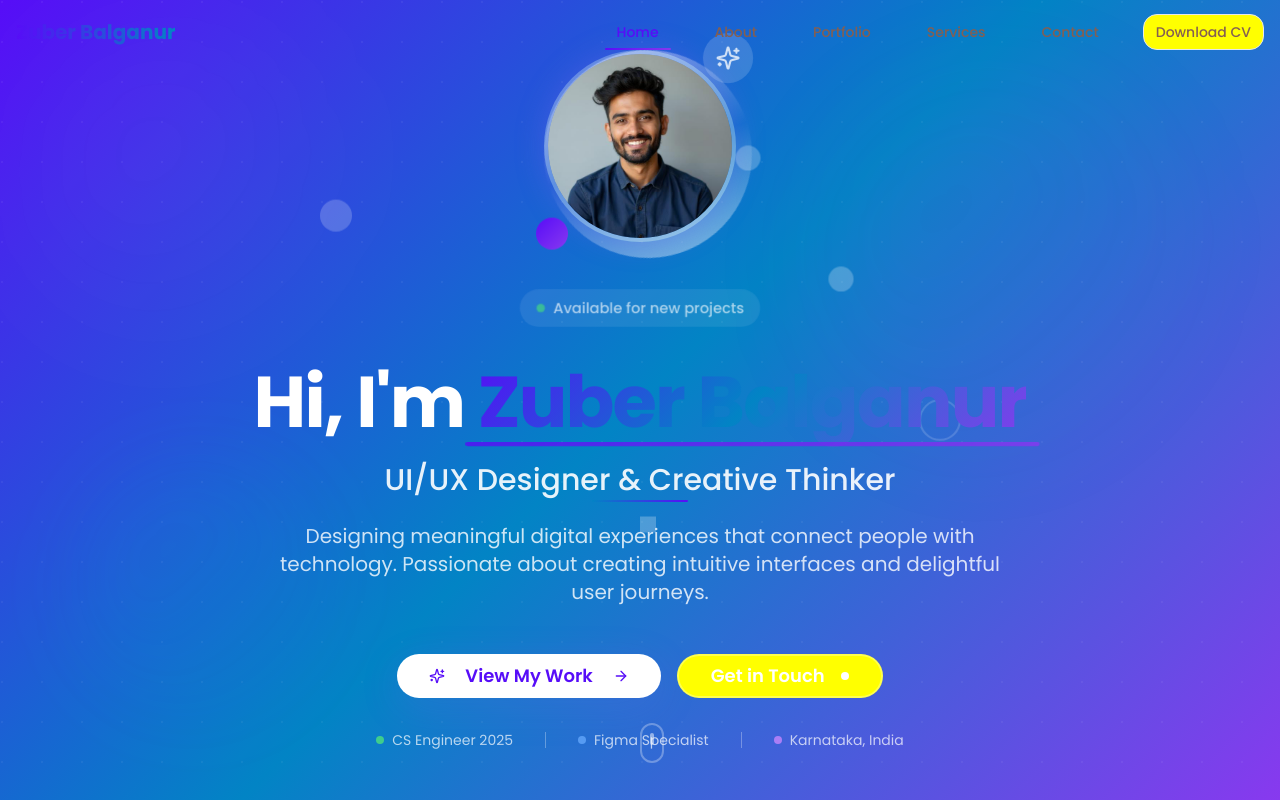
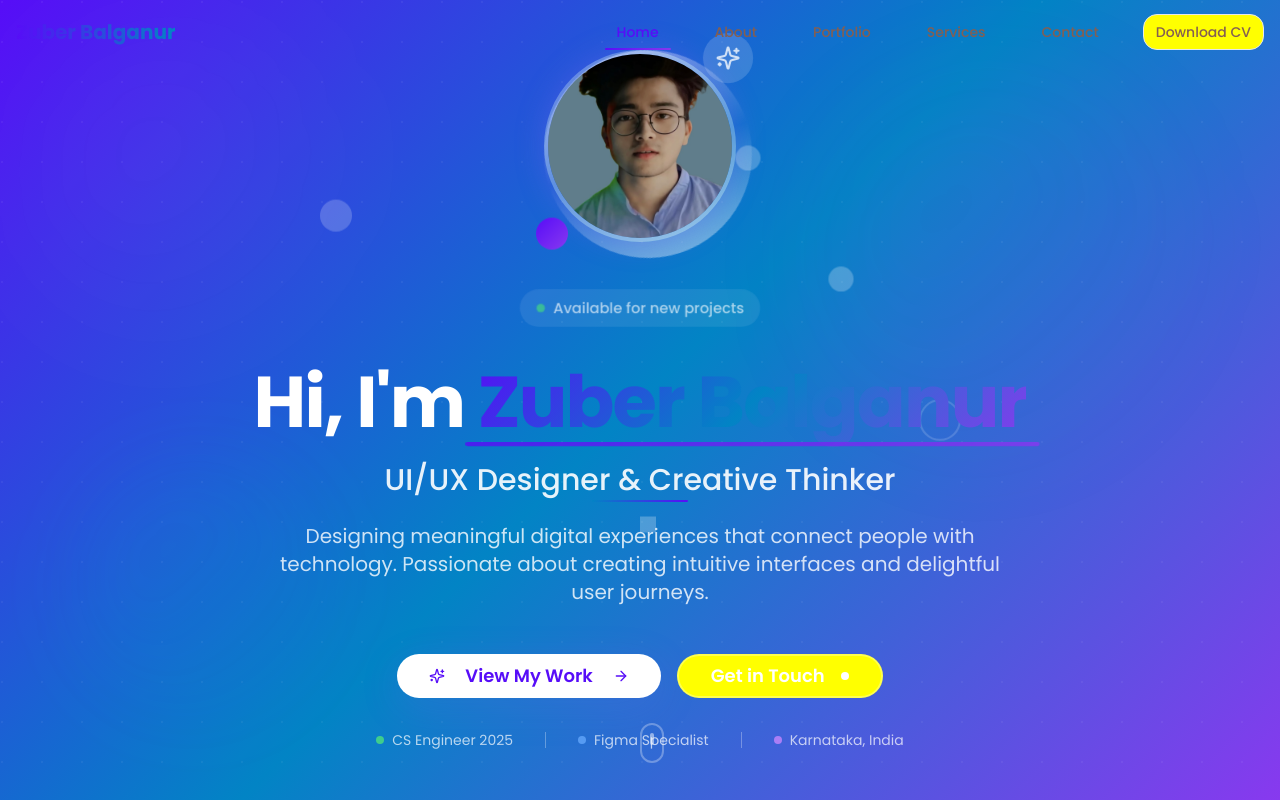
Before and after one commit to itzzubayr-eng/zubayrwork, a React (Vite) app: page / in a window 1280 px wide. Shown: the top 800 px of the page. Built offline with nearby package versions, Linux system fonts and the light colour scheme.

Commit message:
Add profile picture to hero
Add Zuber's profile picture to the hero section, enclosed within a circular mask.
- edited src/pages/Home.tsx

```diff
--- a/src/pages/Home.tsx
+++ b/src/pages/Home.tsx
@@ -4,7 +4,7 @@ import { ArrowRight, Sparkles, Palette, Smartphone } from 'lucide-react';
 import { Button } from '@/components/ui/button';
 import { Card } from '@/components/ui/card';
 import { useScrollAnimation } from '@/hooks/useScrollAnimation';
-import profileImage from '@/assets/zuber-profile.jpg';
+// Profile image will be loaded directly from uploaded file
 
 const Home = () => {
   useScrollAnimation();
@@ -46,7 +46,7 @@ const Home = () => {
                 {/* Main profile image */}
                 <div className="relative w-40 h-40 md:w-48 md:h-48 rounded-full overflow-hidden border-4 border-white/30 shadow-glow hover-glow transition-all duration-500 group-hover:scale-105">
                   <img
-                    src={profileImage}
+                    src="/lovable-uploads/52224df6-1135-4339-8226-f08a733c18f0.png"
                     alt="Zuber Balganur - UI/UX Designer"
                     className="w-full h-full object-cover"
                   />
```
Also changed, not shown: public/lovable-uploads/52224df6-1135-4339-8226-f08a733c18f0.png (added).
